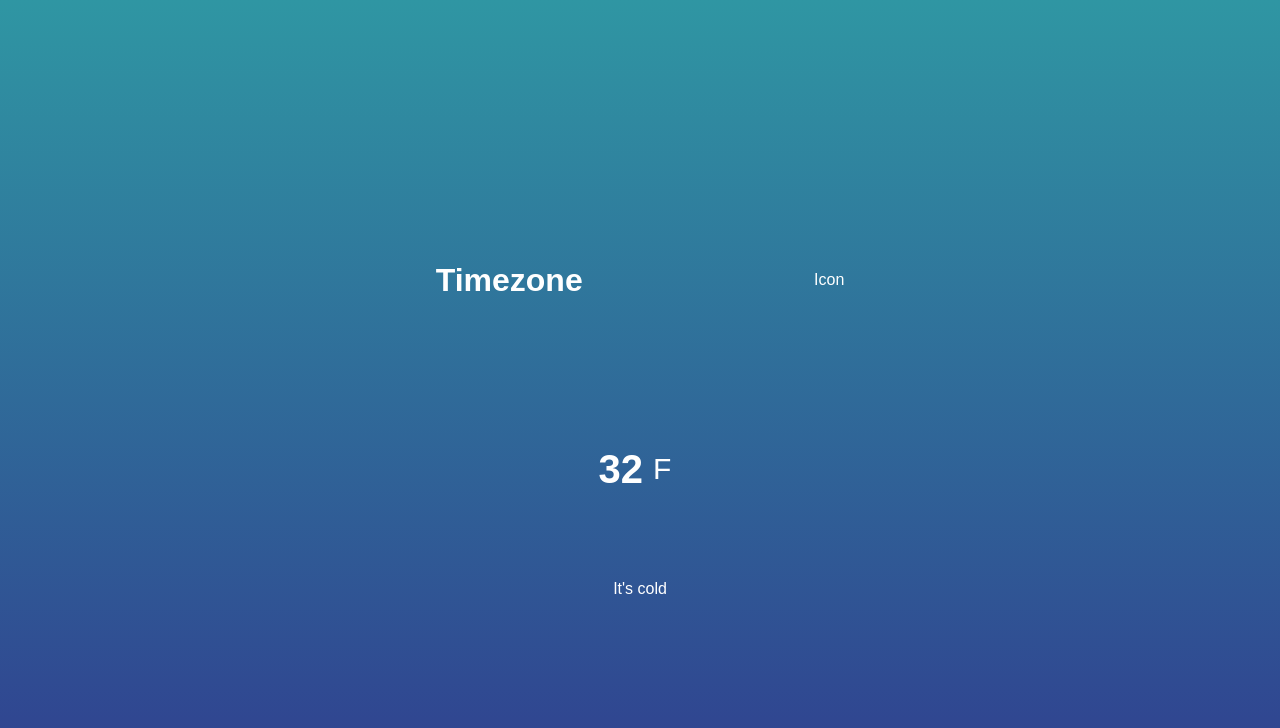
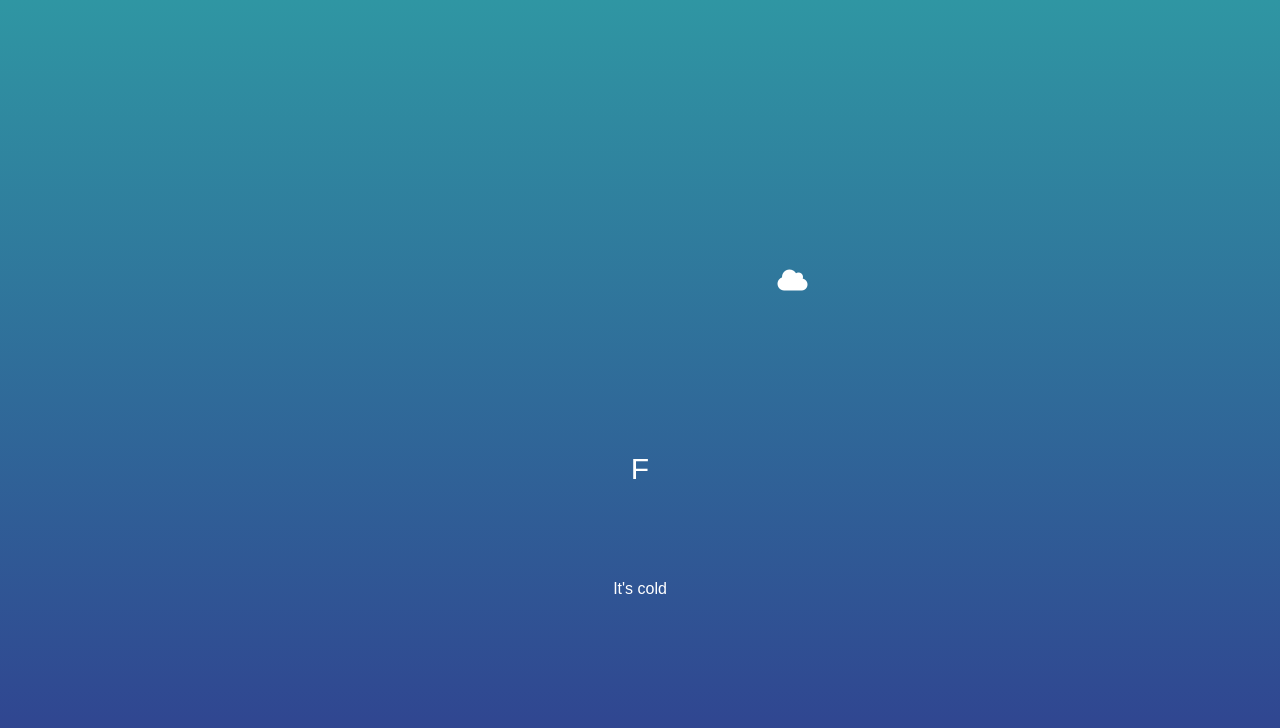
Before and after one commit to IuriPires/weather-app, a PHP site: page /index.html in a window 1280 px wide. Shown: the top 728 px of the page. Run offline with PHP 8.4, Linux system fonts and the light colour scheme; some libraries are stand-ins or nearby versions.

Commit message:
another features

```diff
--- a/index.html
+++ b/index.html
@@ -5,16 +5,17 @@
   <meta name="viewport" content="width=device-width, initial-scale=1.0">
   <meta http-equiv="X-UA-Compatible" content="ie=edge">
   <link rel="stylesheet" type="text/css" href="./style.css">
+  <script src="https://kit.fontawesome.com/9ad7f068a8.js" crossorigin="anonymous"></script>
   <title>Wheather App</title>
 </head>
 <body>
   <div class="location">
-    <h1 class="location-timezone">Timezone</h1>
-    <p>Icon</p>
+    <h1 class="location-timezone"></h1>
+    <i class="fas fa-cloud weather-icon"></i>
   </div>
   <div class="temperature">
     <div class="degree-section">
-      <h2 class="temperature-degree">32</h2>
+      <h2 class="temperature-degree"></h2>
       <span>F</span>
     </div>
     <div class="temperature-description">It's cold</div>
--- a/style.css
+++ b/style.css
@@ -26,6 +26,9 @@
 .temperature {
   flex-direction: column;
 }
+.weather-icon {
+  font-size: 24px;
+}
 
 .degree-section {
   display: flex;
```
Also changed, not shown: app.js (+25 -7 lines).
